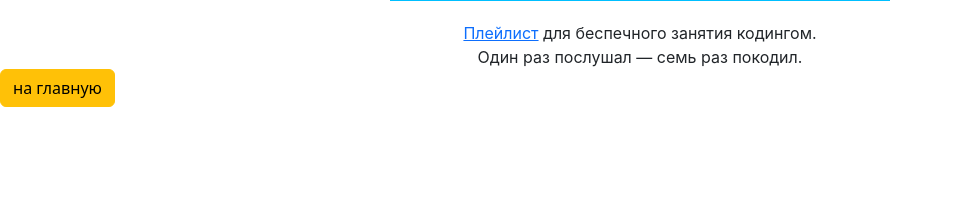
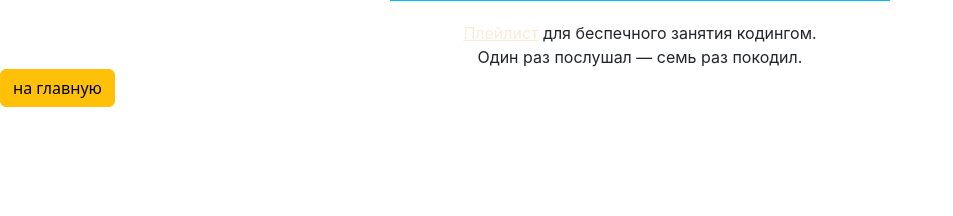
Before and after one commit to Reddevilarmy84/Django_project, a Django app: page /CSS_lesson in a window 1280 px wide. Shown: the part 499-715 px from the top of the page, without its empty margins (0-953 px from the left). Run offline with Django 5.2, Linux system fonts and the light colour scheme; some libraries are stand-ins or nearby versions.

Commit message:
Поменять цвет тэга a

```diff
--- a/mysite/main/static/main/css/css_lesson.css
+++ b/mysite/main/static/main/css/css_lesson.css
@@ -54,5 +54,5 @@ h3 {
 }
 
 a {
-
+  color: antiquewhite;
 }
```
